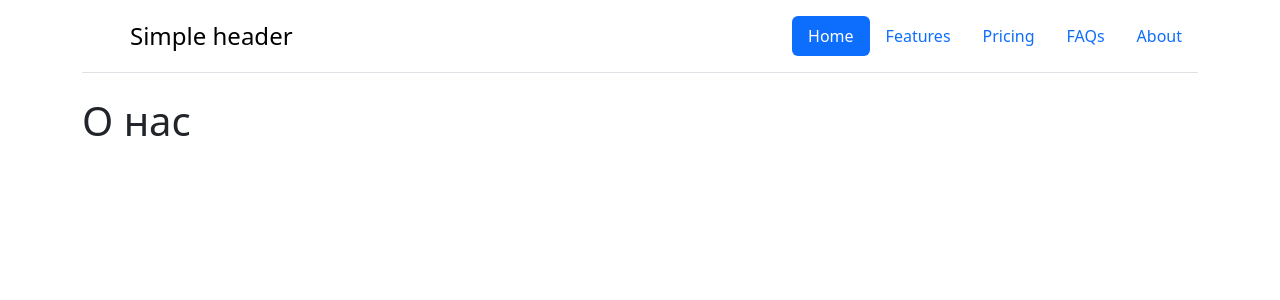
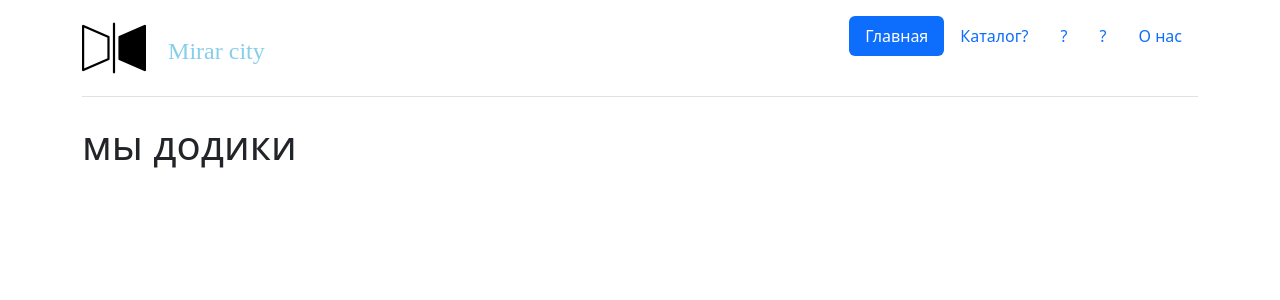
Before and after one commit to l1l-chich/web, a Flask app: page /about in a window 1280 px wide. Shown: the top 300 px of the page. Run offline with Flask 3, Linux system fonts and the light colour scheme.

Commit message:
web html shapka

```diff
--- /dev/null
+++ b/static/css/main.css
@@ -0,0 +1,5 @@
+/* Header */
+.header__img {
+height: 64px;
+width: 64px;
+}
--- a/templates/about.html
+++ b/templates/about.html
@@ -5,5 +5,5 @@
 {% endblock %}
 
 {% block body %}
-<h1>О нас</h1>
+<h1>мы додики</h1>
 {% endblock %}
--- a/templates/base.html
+++ b/templates/base.html
@@ -13,16 +13,18 @@
 <div class="container">
 <header class="d-flex flex-wrap justify-content-center py-3 mb-4 border-bottom">
     <a href="/" class="d-flex align-items-center mb-3 mb-md-0 me-md-auto link-body-emphasis text-decoration-none">
-        <svg class="bi me-2" width="40" height="32" aria-hidden="true"><use xlink:href="#bootstrap"></use></svg>
-        <span class="fs-4">Simple header</span>
+        <img class="header__img" src="{{ url_for('static', filename='img/law.png') }}" alt="law">
+        <h1>
+        <span class="fs-4" style="font-size: 24px; color: #87CEEB; font-family: 'Veles', serif;">ㅤMirar city</span>
+        </h1>
     </a>
 
     <ul class="nav nav-pills">
-        <li class="nav-item"><a href="#" class="nav-link active" aria-current="page">Home</a></li>
-        <li class="nav-item"><a href="#" class="nav-link">Features</a></li>
-        <li class="nav-item"><a href="#" class="nav-link">Pricing</a></li>
-        <li class="nav-item"><a href="#" class="nav-link">FAQs</a></li>
-        <li class="nav-item"><a href="#" class="nav-link">About</a></li>
+        <li class="nav-item"><a href="{{ url_for('index') }}" class="nav-link active" aria-current="page">Главная</a></li>
+        <li class="nav-item"><a href="#" class="nav-link">Каталог?</a></li>
+        <li class="nav-item"><a href="#" class="nav-link">?</a></li>
+        <li class="nav-item"><a href="#" class="nav-link">?</a></li>
+        <li class="nav-item"><a href="{{ url_for('about') }}" class="nav-link">О нас</a></li>
     </ul>
 </header>
 {% block body %}{% endblock %}
```
Also changed, not shown: static/img/law.png (added), static/img/low.jpg (added).
